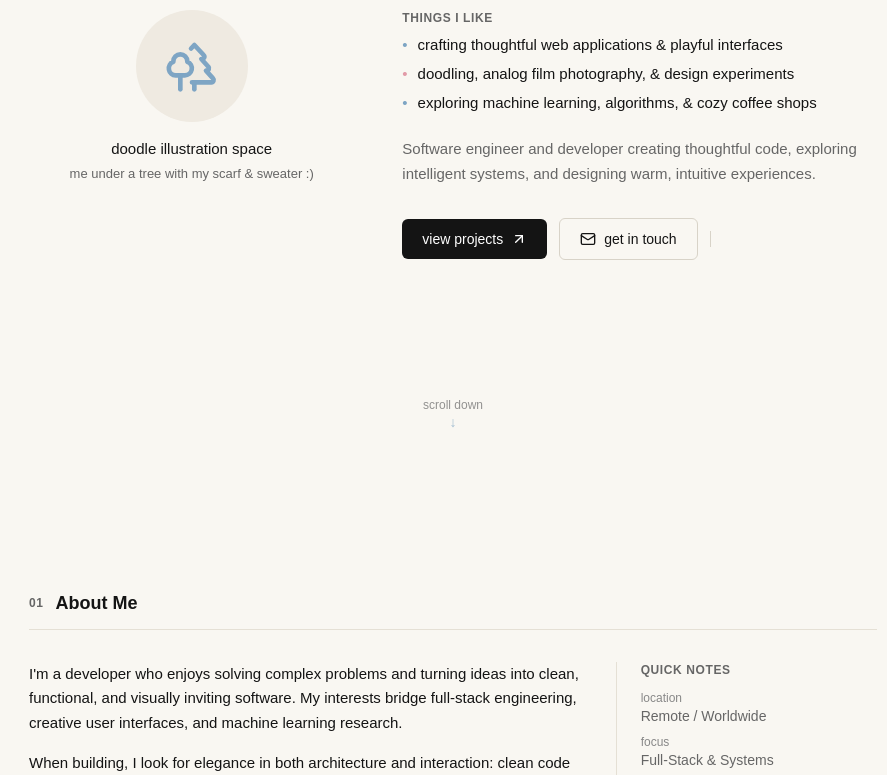
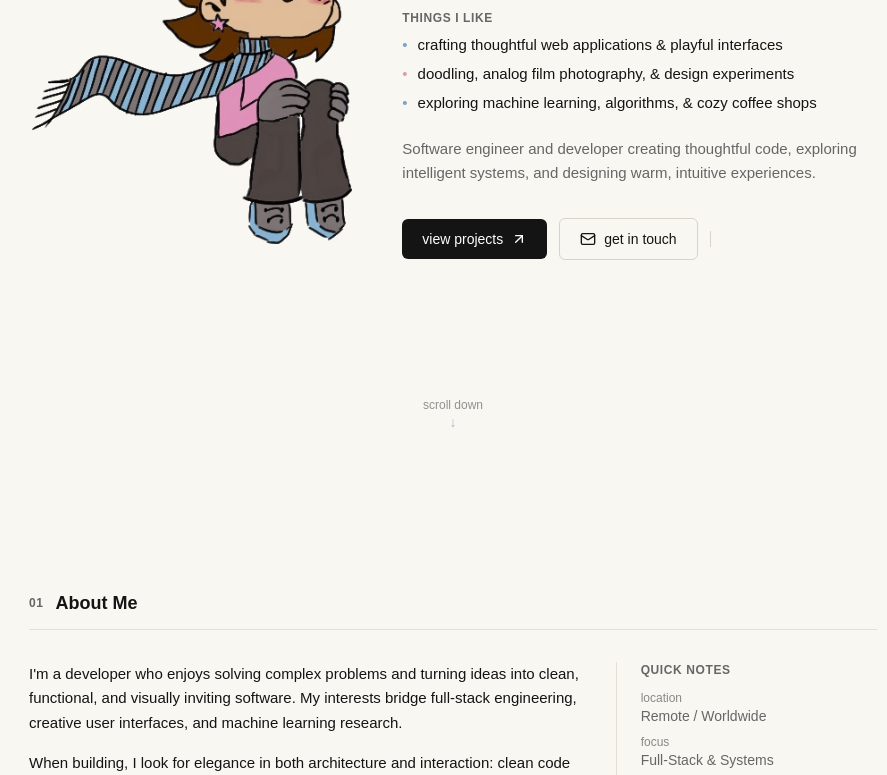
Before and after one commit to amaydle/amaydle.github.io, an Astro site: page / in a window 1280 px wide. Shown: the part 259-1034 px from the top of the page, without its empty margins (187-1074 px from the left). Built offline with nearby package versions, Linux system fonts and the light colour scheme; Astro itself is replaced by a stand-in of ours; some icons are missing.

Commit message:
Add transparent doodle illustration to hero section

```diff
--- a/src/pages/index.astro
+++ b/src/pages/index.astro
@@ -4,8 +4,7 @@ import {
   Github,
   Linkedin,
   Mail,
-  ArrowUpRight,
-  Trees
+  ArrowUpRight
 } from 'lucide-astro';
 
 const projects = [
@@ -72,20 +71,14 @@ const skillCategories = [
     <section class="min-h-[calc(100vh-8rem)] flex flex-col justify-between pb-12">
       <div class="my-auto grid grid-cols-1 md:grid-cols-12 gap-10 md:gap-12 items-center">
 
-        <!-- Left Side: Doodle Illustration Space (Floating Seamlessly, No Boxes) -->
+        <!-- Left Side: Doodle Illustration (Floating Seamlessly, No Boxes) -->
         <div class="md:col-span-5 flex justify-center order-2 md:order-1">
-          <div class="relative flex flex-col items-center justify-center text-center space-y-4 py-8">
-            <div class="w-28 h-28 rounded-full bg-[#EFEAE1] flex items-center justify-center text-[#141414]">
-              <Trees class="w-14 h-14 text-[#7EA5C4]" />
-            </div>
-            <div class="space-y-1">
-              <p class="font-medium text-[15px] text-[#141414]">
-                doodle illustration space
-              </p>
-              <p class="text-[13px] text-[#666666] leading-relaxed">
-                me under a tree with my scarf & sweater :)
-              </p>
-            </div>
+          <div class="relative flex flex-col items-center justify-center py-4">
+            <img
+              src="/doodle.png"
+              alt="Doodle of Amaya with scarf"
+              class="w-64 sm:w-80 h-auto object-contain select-none"
+            />
           </div>
         </div>
 
```
Also changed, not shown: public/doodle.png (added).
